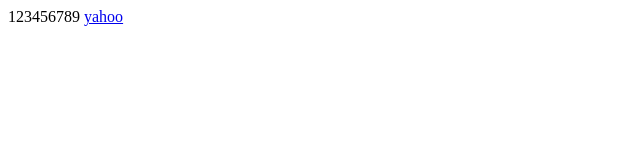
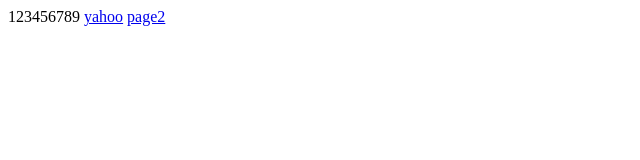
Before and after one commit to at7832501/0509, a plain HTML site: page index.html in a window 1280 px wide. Shown: the full height of the page, 0-640 px from the left. Drawn offline with Linux system fonts and the light colour scheme.

Commit message:
Update index.html

```diff
--- a/index.html
+++ b/index.html
@@ -9,5 +9,6 @@
 <body>
     123456789
     <a href="https://tw.yahoo.com/?msclkid=bad715b4cf3a11ec99c601d2974b9d73">yahoo</a>
+    <a href="./demo.html">page2</a>
 </body>
 </html>
```
